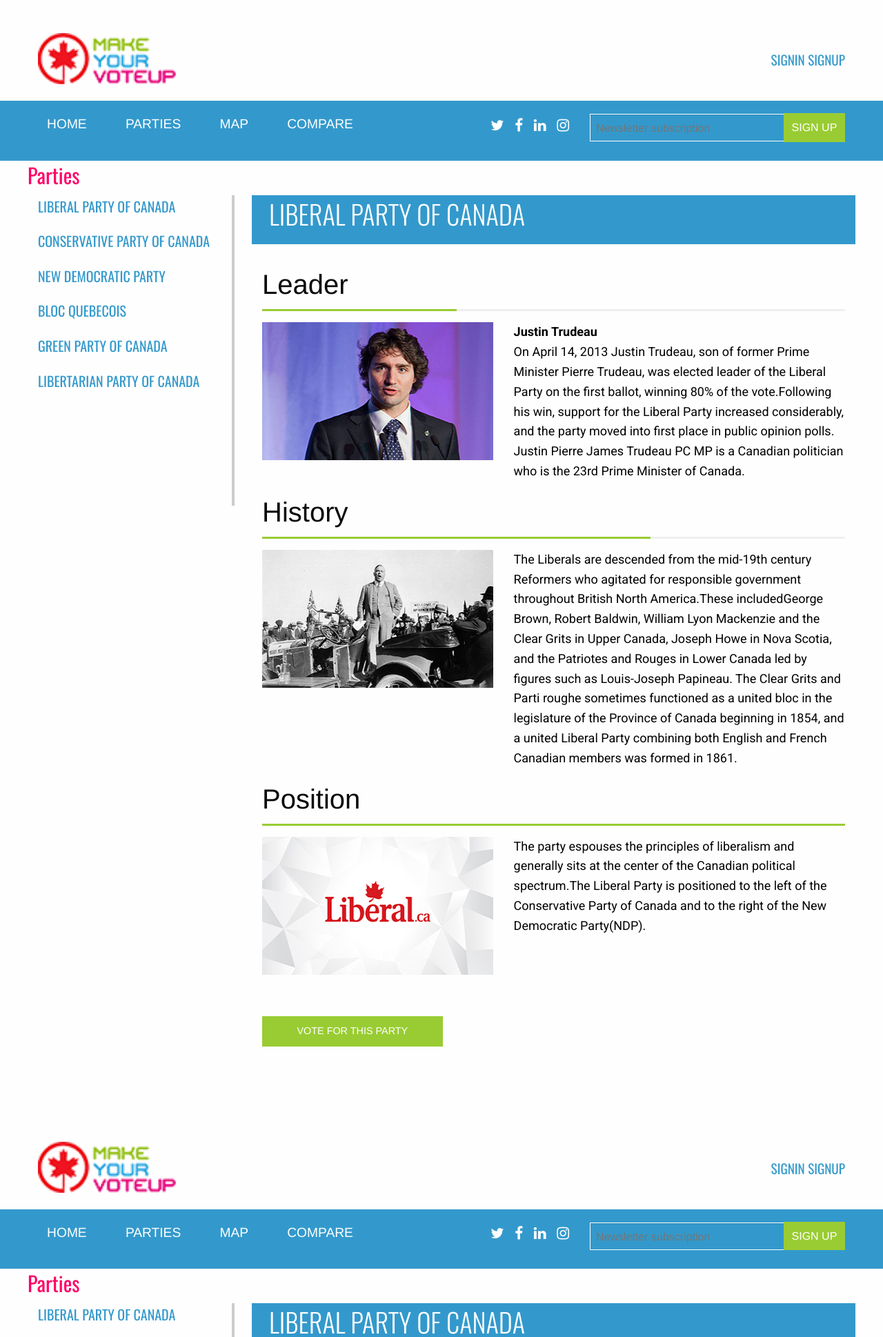
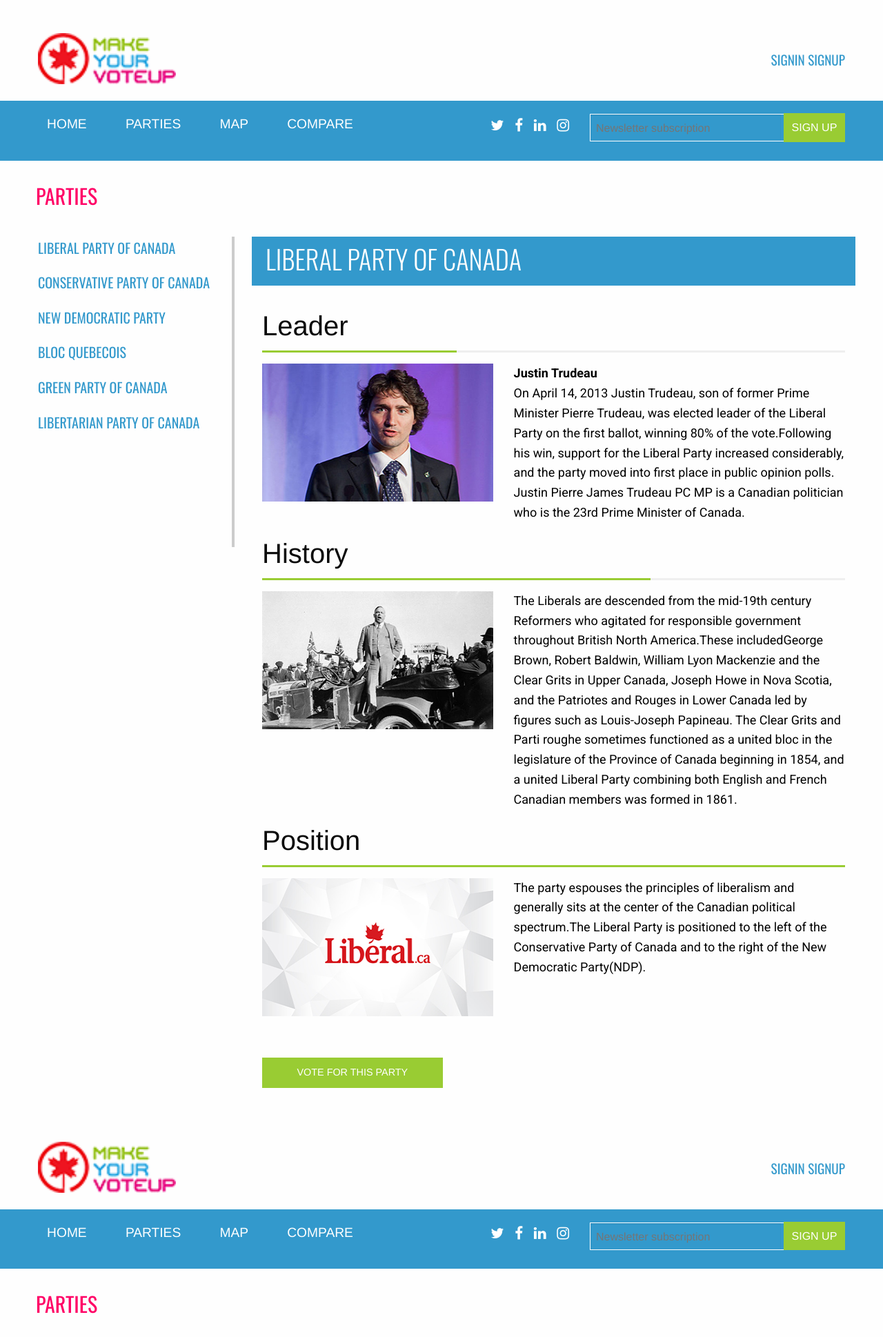
Before and after one commit to kirld/make-up-your-vote, a PHP site: page /parties.php?party=liberal in a window 1280 px wide. Shown: the top 1938 px of the page at 69% size. Run offline with PHP 8.4, Linux system fonts and the light colour scheme; data comes from the database, SQL or seed files in the repository; style sheets or scripts are compiled from the project's sources; some libraries are stand-ins or nearby versions.

Commit message:
styling for parties page
final styling for the parties page

```diff
--- a/scss/main.scss
+++ b/scss/main.scss
@@ -227,25 +227,16 @@ p{
                             PARTIES
 ********************************************************************/
 
-.parties-page-container {
-    margin-top: $spacing * 2;
-
-    h2{
-        text-transform: uppercase;
-        font-size: 1.9em;
-    }
-
+/*Side bar parties title*/
+.parties-container-title {
+    margin: $spacing 0;
     h3 {
-        text-transform: uppercase;
-        margin-bottom: $spacing * 1.5;
-        margin-left: 15px;
-    }
-
-    a:hover {
-       color: $primary-white;
+       margin-left: 12px;
+       text-transform: uppercase;
     }
 }
 
+/*Styling for the sidebar*/
 .parties-sidebar {
     border-right: 4px solid #cccccc;
     height: 450px;
@@ -273,6 +264,7 @@ p{
     }
 }
 
+/*Parties full name*/
 .parties-name-container {
     background-color: $primary-blue;
     margin-bottom: $spacing;
@@ -280,15 +272,14 @@ p{
     h1{
         color: $primary-white;
         font-weight: 300;
-        padding-left: 10px;
-        padding-bottom: 10px;
+        padding: 5px;
         text-transform: uppercase;
         font-size: 2.4em;
     }
 
 }
 
-
+/*Overall container that holds the parties information*/
 .parties-info-container {
     margin-bottom: $spacing;
 
@@ -301,7 +292,7 @@ p{
 
 
 }
-
+/*Parties info images, Contain to certain height*/
 .parties-img-container {
     height: 200px;
 
@@ -311,12 +302,13 @@ p{
     }
 }
 
+/*Padding to give space between sidebar and content*/
 .parties-page-info {
     padding-left: 40px;
 }
 
 .back-to-top-container {
-    margin: $spacing * 2 0;
+    margin-top: $spacing * 2;
 
     .main-btn {
         text-align: center;
@@ -337,7 +329,7 @@ p{
   overflow: hidden;
   text-indent: 100%;
   white-space: nowrap;
-  background: $primary-green url(../img/cd-top-arrow.svg) no-repeat center 50%;
+  background: $primary-green url(../img/parties/cd-top-arrow.svg) no-repeat center 50%;
   visibility: hidden;
   opacity: 0;
   -webkit-transition: opacity .3s 0s, visibility 0s .3s;
```
